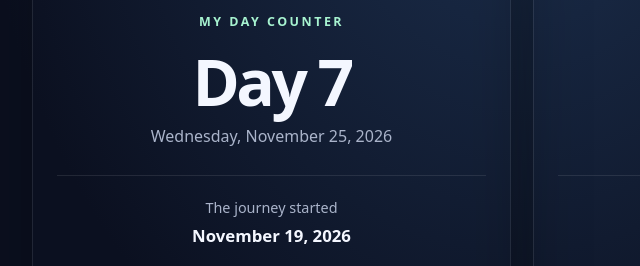
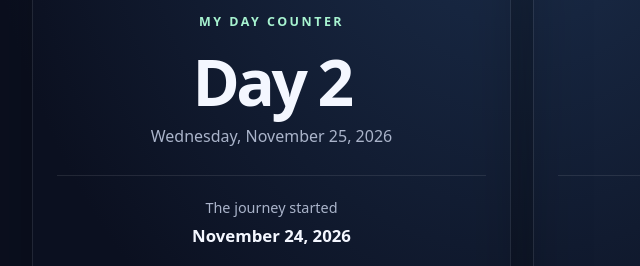
Before and after one commit to nagavenkateshgavini/day-counter, a plain HTML site: page index.html in a window 1280 px wide. Shown: the part 202-468 px from the top of the page, 118-758 px from the left. Drawn offline with Linux system fonts and the light colour scheme.

Commit message:
Reset daily counter to November 24, 2026

```diff
--- a/index.html
+++ b/index.html
@@ -33,7 +33,7 @@
     <div class="date" id="today">Loading today's date…</div>
     <div class="rule"></div>
     <div class="label">The journey started</div>
-    <div class="start" id="start-date">November 19, 2026</div>
+    <div class="start" id="start-date">November 24, 2026</div>
     <div class="best-streak"><div class="label">Previous best streak</div><div class="best-number">25 days</div></div>
     <p class="note">Every new calendar day brings a new number.<br>You don't need to open this page for it to keep counting.</p>
   </main>
@@ -50,7 +50,7 @@
   </div>
   <script>
     // Day 1 is the start date. Change this date if you'd like a different starting point.
-    const START_DATE = "2026-11-19";
+    const START_DATE = "2026-11-24";
     const JUNK_FOOD_START_DATE = "2026-11-22";
     const [year, month, day] = START_DATE.split("-").map(Number);
     const start = new Date(year, month - 1, day);
```
